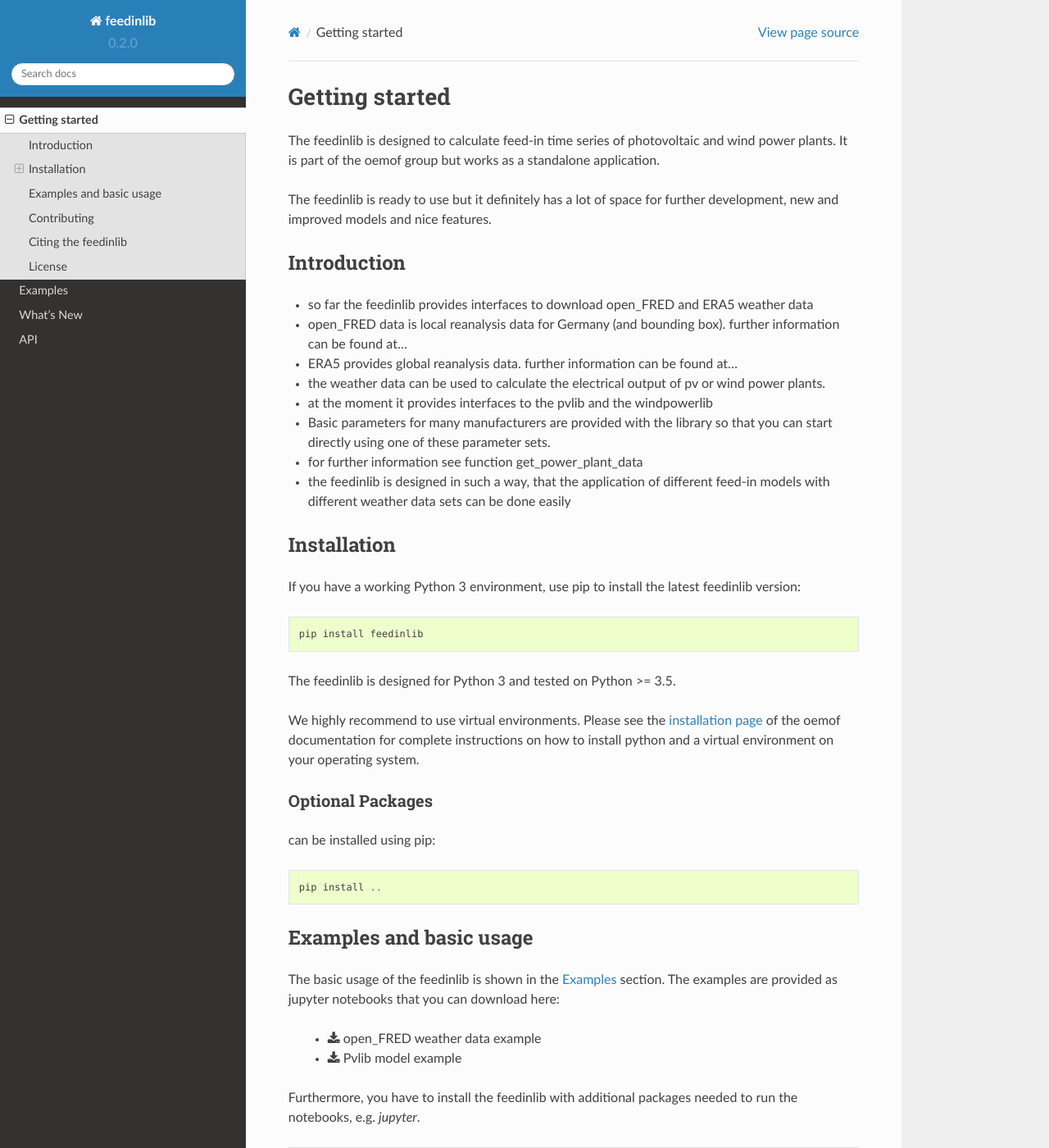
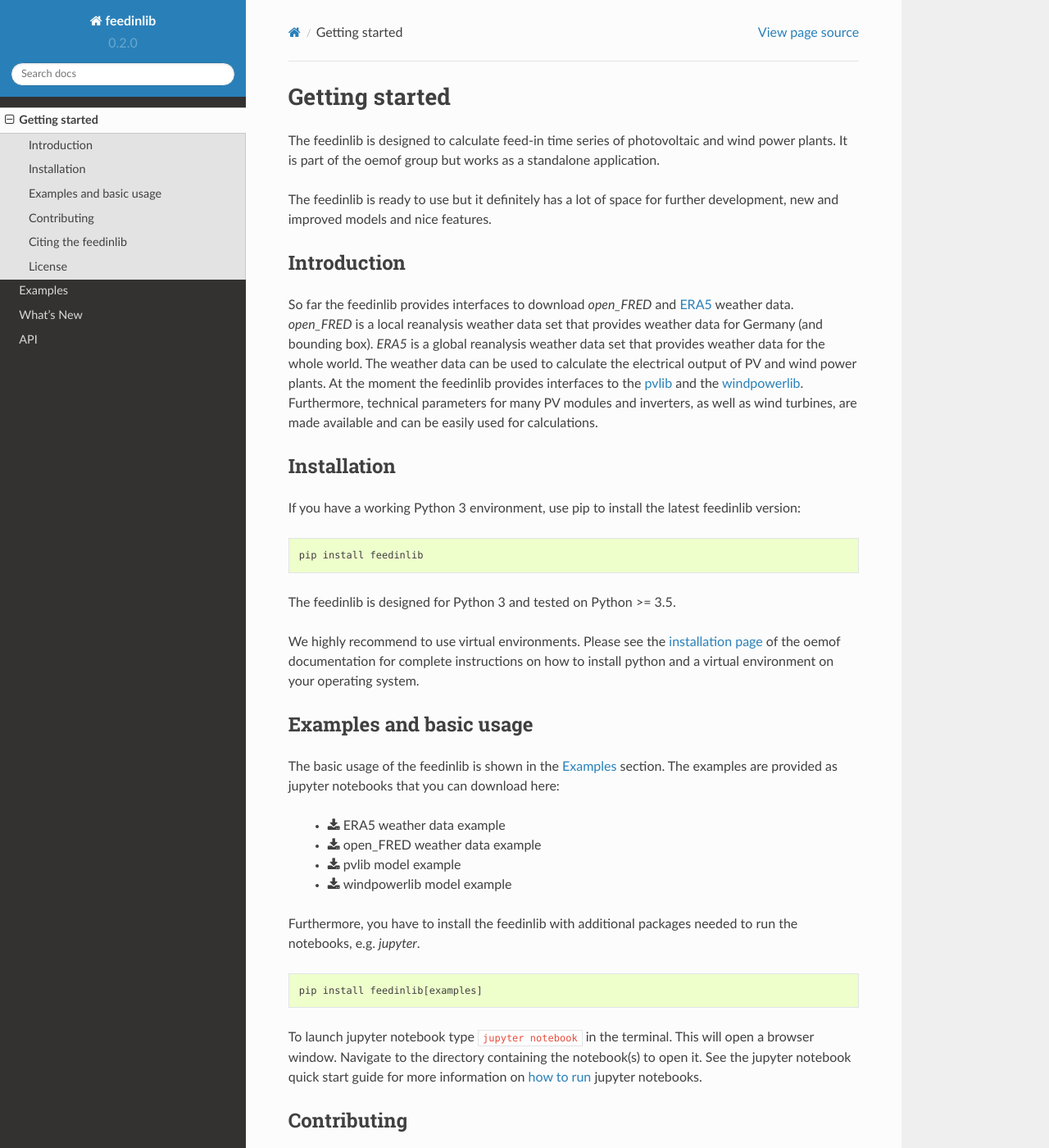
Before and after one commit to oemof/feedinlib, a Sphinx documentation site: the page built from doc/getting_started.rst, in a window 1280 px wide and 1400 px high. Shown: the whole window at 82% size. Built offline with Sphinx 7.4.7 and the Read the Docs theme 2.0.0, drawn with Linux system fonts in a browser that asks for light colours; formulas are drawn with MathJax 3; pages that are not in the unit, such as notebooks, are missing from menus.

Commit message:
Update getting started

```diff
--- a/doc/getting_started.rst
+++ b/doc/getting_started.rst
@@ -11,14 +11,15 @@ further development, new and improved models and nice features.
 Introduction
 ============
 
-* so far the feedinlib provides interfaces to download open_FRED and ERA5 weather data
-* open_FRED data is local reanalysis data for Germany (and bounding box). further information can be found at...
-* ERA5 provides global reanalysis data. further information can be found at...
-* the weather data can be used to calculate the electrical output of pv or wind power plants.
-* at the moment it provides interfaces to the pvlib and the windpowerlib
-* Basic parameters for many manufacturers are provided with the library so that you can start directly using one of these parameter sets.
-* for further information see function get_power_plant_data
-* the feedinlib is designed in such a way, that the application of different feed-in models with different weather data sets can be done easily
+So far the feedinlib provides interfaces to download *open_FRED* and
+`ERA5 <https://confluence.ecmwf.int/display/CKB/ERA5+data+documentation>`_ weather data.
+*open_FRED* is a local reanalysis weather data set that provides weather data for Germany (and bounding box).
+*ERA5* is a global reanalysis weather data set that provides weather data for the whole world.
+The weather data can be used to calculate the electrical output of PV and wind power plants.
+At the moment the feedinlib provides interfaces to the `pvlib <https://github.com/pvlib/pvlib-python>`_ and the
+`windpowerlib <https://github.com/wind-python/windpowerlib>`_.
+Furthermore, technical parameters for many PV modules and inverters,
+as well as wind turbines, are made available and can be easily used for calculations.
 
 Installation
 ============
@@ -34,18 +35,6 @@ The feedinlib is designed for Python 3 and tested on Python >= 3.5.
 We highly recommend to use virtual environments.
 Please see the `installation page <http://oemof.readthedocs.io/en/stable/installation_and_setup.html>`_ of the oemof documentation for complete instructions on how to install python and a virtual environment on your operating system.
 
-Optional Packages
-~~~~~~~~~~~~~~~~~
-
-can be installed using pip:
-
-::
-
-    pip install ..
-
-
-
-
 
 Examples and basic usage
 =========================
@@ -53,8 +42,10 @@ Examples and basic usage
 The basic usage of the feedinlib is shown in the :ref:`examples_section_label` section.
 The examples are provided as jupyter notebooks that you can download here:
 
+ * :download:`ERA5 weather data example <../example/load_era5_weather_data.ipynb>`
  * :download:`open_FRED weather data example <../example/load_open_fred_weather_data.ipynb>`
- * :download:`Pvlib model example <../example/run_pvlib_model.ipynb>`
+ * :download:`pvlib model example <../example/run_pvlib_model.ipynb>`
+ * :download:`windpowerlib model example <../example/run_windpowerlib_turbine_model.ipynb>`
 
 Furthermore, you have to install the feedinlib with additional packages needed to run the notebooks, e.g. `jupyter`.
 
```
